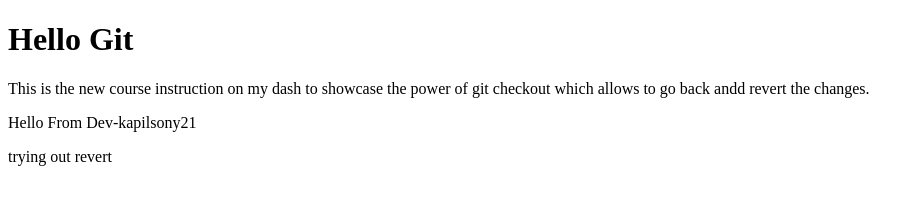
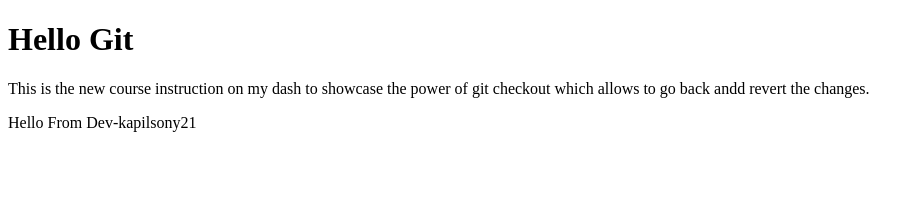
Before and after one commit to kapilsony21/learning-git, a plain HTML site: page index.html in a window 1280 px wide. Shown: the whole page, without its empty margins (0-924 px from the left). Drawn offline with Linux system fonts and the light colour scheme.

Commit message:
Revert "Add 2 paragraphs from my local repo"
This reverts commit b8ffb1a633c2cf6c12bf3d2f5f16723c0bbbaf5d.

```diff
--- a/index.html
+++ b/index.html
@@ -9,6 +9,5 @@
     <h1>Hello Git</h1>
     <p>This is the new course instruction on my dash to showcase the power of git checkout which allows to go back andd revert the changes. </p>
     <p>Hello From Dev-kapilsony21</p>
-    <p>trying out revert</p>
 </body>
 </html>
```
